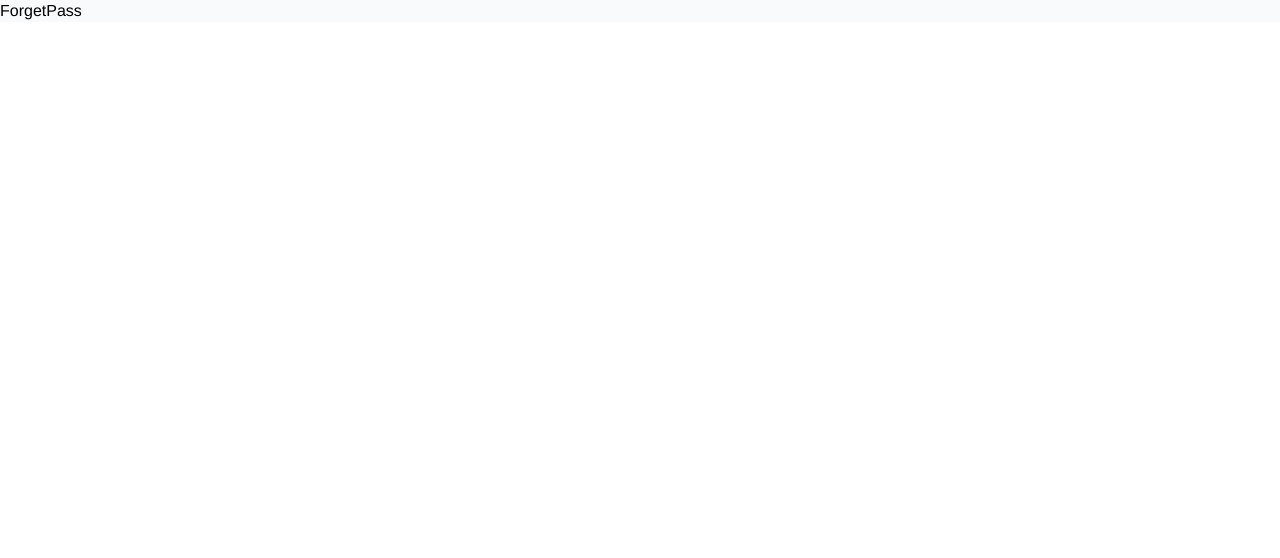
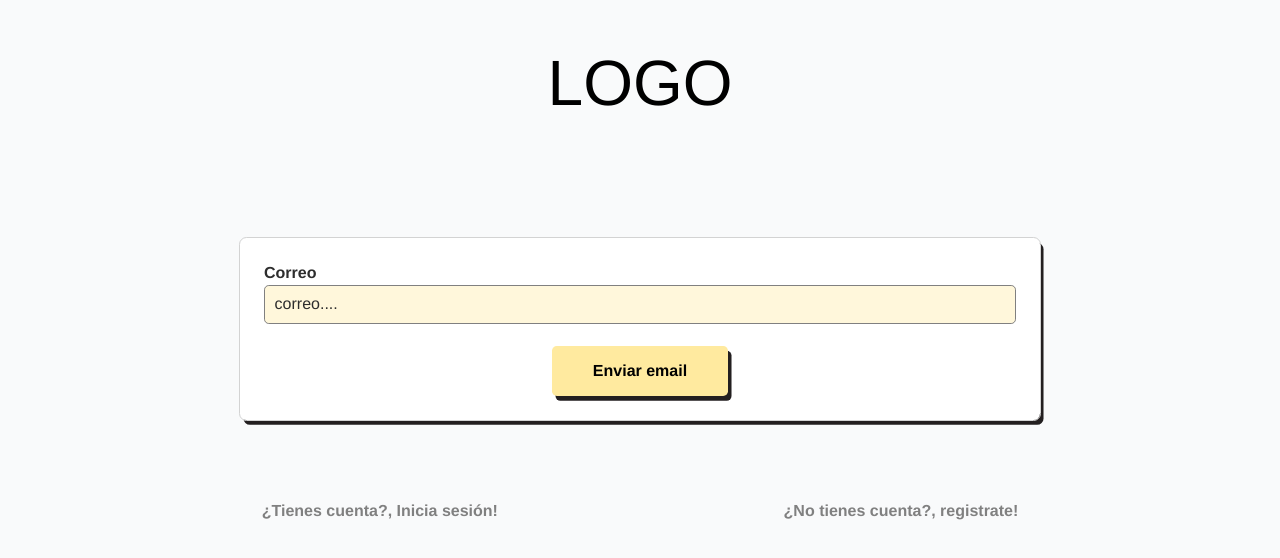
Before and after one commit to JoseIu/apv-MERN, a React (Vite) app in the folder frontend/: page /olvide-password in a window 1280 px wide. Shown: the top 558 px of the page. Built offline with nearby package versions, Linux system fonts and the light colour scheme.

Commit message:
form validator and fixing some form components

```diff
--- a/frontend/src/components/form-components/FormEmail.jsx
+++ b/frontend/src/components/form-components/FormEmail.jsx
@@ -1,9 +1,16 @@
-const FormEmail = () => (
+const FormEmail = ({ email, setEmail }) => (
 	<div className='Form-email'>
 		<label className='Form-label' htmlFor='email'>
 			Correo
 		</label>
-		<input className='Form-input' type='email' name='email' placeholder='correo....' />
+		<input
+			className='Form-input'
+			type='email'
+			name='email'
+			placeholder='correo....'
+			value={email}
+			onChange={e => setEmail(e.target.value)}
+		/>
 	</div>
 );
 
--- a/frontend/src/components/form-components/FormNav.jsx
+++ b/frontend/src/components/form-components/FormNav.jsx
@@ -1,12 +1,12 @@
 import { Link } from 'react-router-dom';
 
-const FormNav = ({ path, value }) => (
+const FormNav = ({ path, value, path2, value2 }) => (
 	<nav className='Login-nav'>
 		<Link to={path} className='Form-a'>
 			{value}
 		</Link>
-		<Link to={'/olvide-password'} className='Form-a'>
-			He olvidado mi contraseña
+		<Link to={path2} className='Form-a'>
+			{value2}
 		</Link>
 	</nav>
 );
--- a/frontend/src/components/form-components/FormPassword.jsx
+++ b/frontend/src/components/form-components/FormPassword.jsx
@@ -1,9 +1,16 @@
-const FormPassword = () => (
+const FormPassword = ({ password, setPassword }) => (
 	<div className='Form-password'>
 		<label className='Form-label' htmlFor='password'>
 			Contraseña
 		</label>
-		<input className='Form-input' type='password' name='password' placeholder='contraseña....' />
+		<input
+			className='Form-input'
+			type='password'
+			name='password'
+			placeholder='contraseña....'
+			value={password}
+			onChange={e => setPassword(e.target.value)}
+		/>
 	</div>
 );
 
--- a/frontend/src/pages/ForgetPass.jsx
+++ b/frontend/src/pages/ForgetPass.jsx
@@ -1,5 +1,23 @@
-const ForgetPass = () => {
-	return <div>ForgetPass</div>;
-};
+import FormEmail from '../components/form-components/FormEmail';
+import FormNav from '../components/form-components/FormNav';
+import FormSubmit from '../components/form-components/FromSubmit';
+
+const ForgetPass = () => (
+	<div className='Login wrapper'>
+		<a className='Logo' href='#'>
+			LOGO
+		</a>
+		<form action='POST' className='Form'>
+			<FormEmail />
+			<FormSubmit value={'Enviar email'} />
+		</form>
+		<FormNav
+			path={'/'}
+			value={'¿Tienes cuenta?, Inicia sesión!'}
+			path2={'/registrar'}
+			value2={'¿No tienes cuenta?, registrate!'}
+		/>
+	</div>
+);
 
 export default ForgetPass;
--- a/frontend/src/pages/Login.jsx
+++ b/frontend/src/pages/Login.jsx
@@ -3,7 +3,8 @@ import FormNav from '../components/form-components/FormNav';
 import FormPassword from '../components/form-components/FormPassword';
 import FormSubmit from '../components/form-components/FromSubmit';
 
-const Login = () => (
+const Login = () => {
+	return (
 		<div className='Login wrapper'>
 			<a className='Logo' href='#'>
 				LOGO
@@ -13,8 +14,13 @@ const Login = () => (
 				<FormPassword />
 				<FormSubmit value={'Iniciar sesión'} />
 			</form>
-		<FormNav path={'/registrar'} value={' Registrate aquí!'} />
+			<FormNav
+				path={'/registrar'}
+				value={'¿No tienes cuenta?, registrate aquí!'}
+				path2={'/olvide-password'}
+				value2={'Olvide mi contraseña'}
+			/>
 		</div>
 	);
-
+};
 export default Login;
--- a/frontend/src/pages/Register.jsx
+++ b/frontend/src/pages/Register.jsx
@@ -1,25 +1,52 @@
+import { useState } from 'react';
 import FormEmail from '../components/form-components/FormEmail';
 import FormNav from '../components/form-components/FormNav';
 import FormPassword from '../components/form-components/FormPassword';
 import FormSubmit from '../components/form-components/FromSubmit';
 
-const Register = () => (
+const Register = () => {
+	const [name, setName] = useState('');
+	const [email, setEmail] = useState('');
+	const [password, setPassword] = useState('');
+
+	const handleSubmit = e => {
+		e.preventDefault();
+		validateForm(name, email, password);
+	};
+
+	return (
 		<div className='Register wrapper'>
 			<a className='Logo' href='#'>
 				LOGO
 			</a>
-		<form action='POST' className='Form'>
+			<form action='POST' className='Form' onSubmit={handleSubmit}>
 				<div className='Form-name'>
 					<label className='Form-label' htmlFor='name'>
 						Nombre
 					</label>
-				<input className='Form-input' type='text' name='name' placeholder='nombre...' />
+					<input
+						className='Form-input'
+						type='text'
+						name='name'
+						placeholder='nombre...'
+						value={name}
+						onChange={e => setName(e.target.value)}
+					/>
 				</div>
-			<FormEmail />
-			<FormPassword />
+				<FormEmail email={email} setEmail={setEmail} />
+				<FormPassword password={password} setPassword={setPassword} />
 				<FormSubmit value={'Registrarse'} />
 			</form>
-		<FormNav path={'/'} value={'¿Tienes cuenta?, Inicia sesión!'} />
+			<FormNav
+				path={'/'}
+				value={'¿Tienes cuenta?, Inicia sesión!'}
+				path2={'/olvide-password'}
+				value2={'Olvide mi contraseña'}
+			/>
 		</div>
 	);
+};
+const validateForm = (e, name, email, password) => {
+	if ([name, email, password].includes('')) return console.log('Todos los campos son necesario');
+};
 export default Register;
```
Lines whose indentation alone changed are shown as unchanged.
